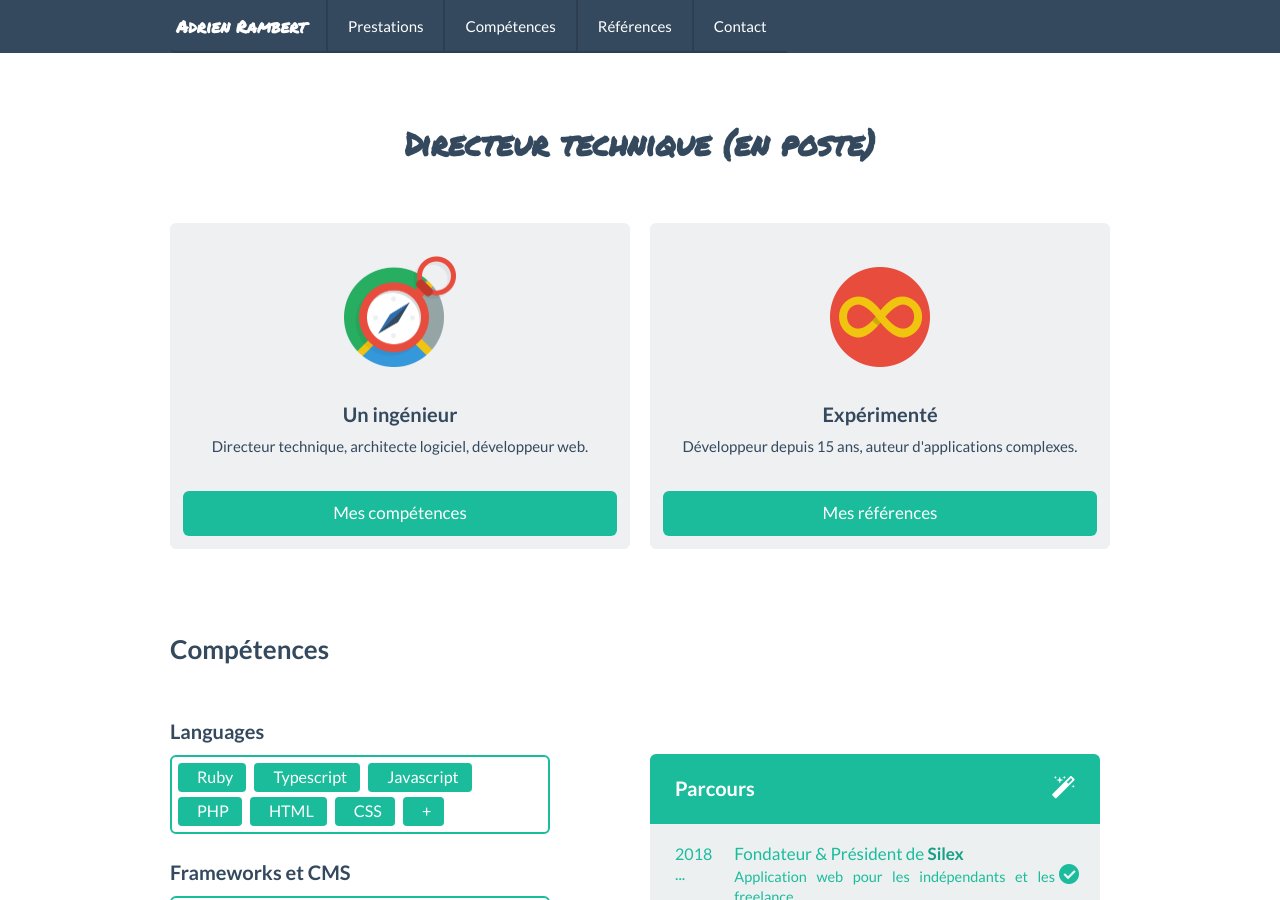
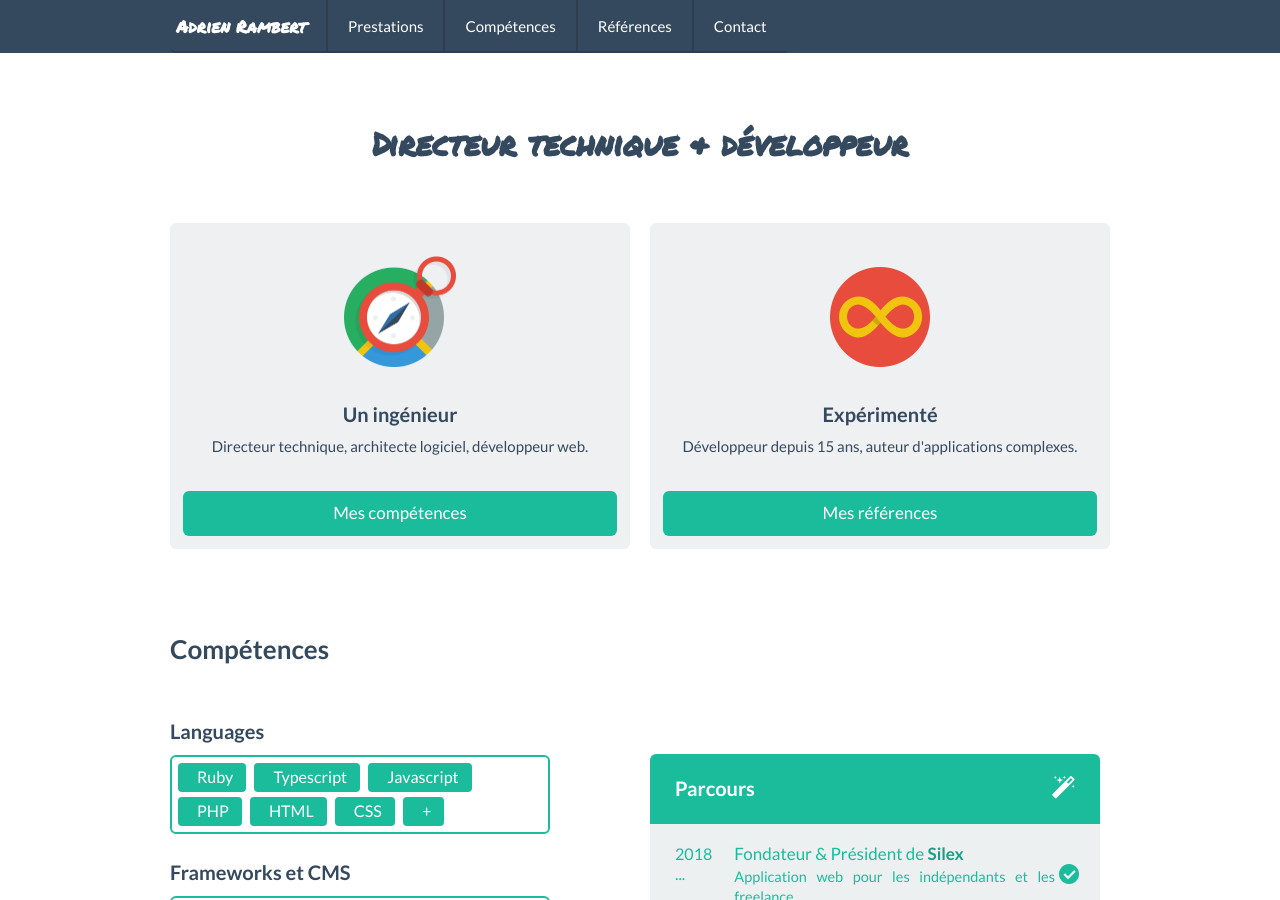
Before and after one commit to arambert/arambert.github.io, a Jekyll site: the page built from index.html, in a window 1280 px wide and 900 px high. Built offline with Jekyll 4.4.1, drawn with Linux system fonts in a browser that asks for light colours.

Commit message:
Update index.html

```diff
--- a/index.html
+++ b/index.html
@@ -1,7 +1,7 @@
 ---
 layout: default
 title: Adrien Rambert - directeur technique - développeur ruby et javascript - ruby on rails - angular.js
-h1: Directeur technique (en poste)
+h1: Directeur technique & développeur
 class: home
 ---
 
```
